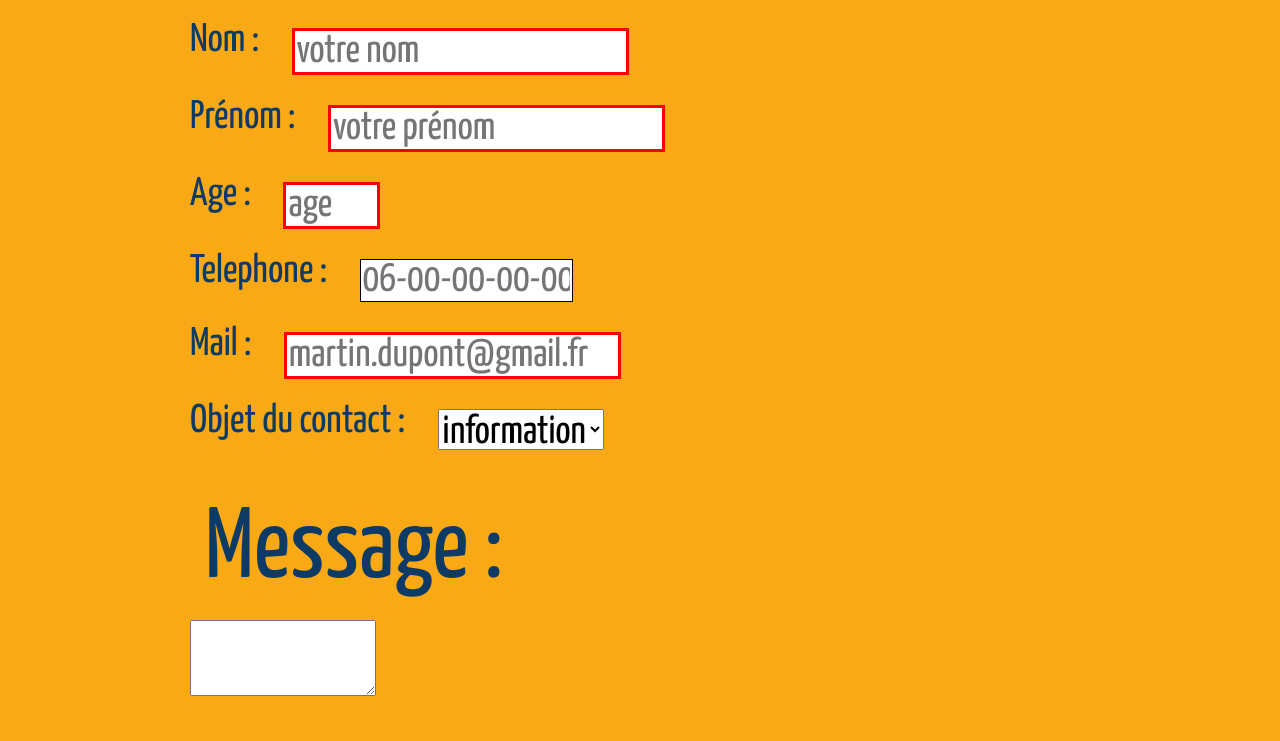
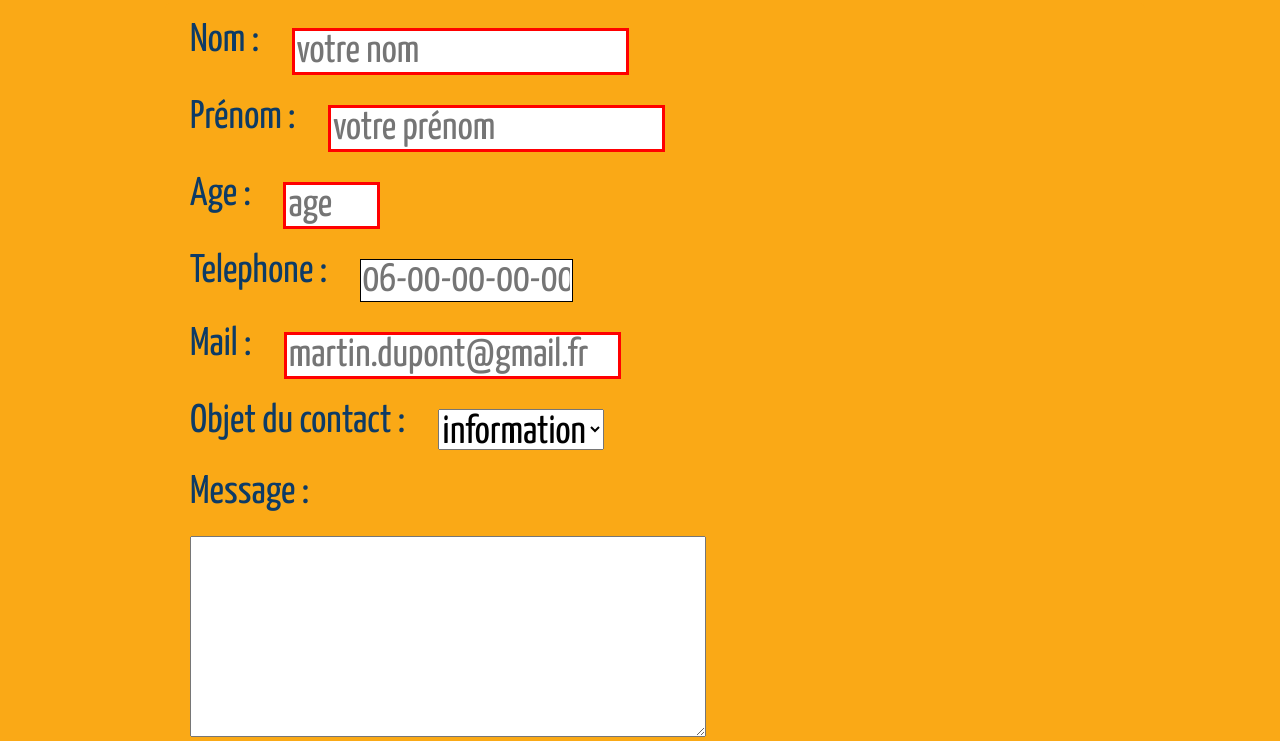
Before and after one commit to AntoineCheminPro/terreDeGeek, a website built with Parcel: page contactTDG.html in a window 1280 px wide. Shown: the part 203-944 px from the top of the page. Built offline with nearby package versions, Linux system fonts and the light colour scheme.

Commit message:
contact color on requested added

```diff
--- a/contactTDG.html
+++ b/contactTDG.html
@@ -100,10 +100,10 @@
         </div>
 
 <!-- ask message -->
-         <div class="formGroup ">
+         <div >
              <label class="formGroup" for="Message">Message :</label>
          <br>
-             <textarea name="Message" id="Message" placeholder="Message" rows="5" cols="33">
+             <textarea class="formGroup" name="Message" id="Message" placeholder="Message" rows="5" cols="33">
              </textarea>
          </div>
 
```
